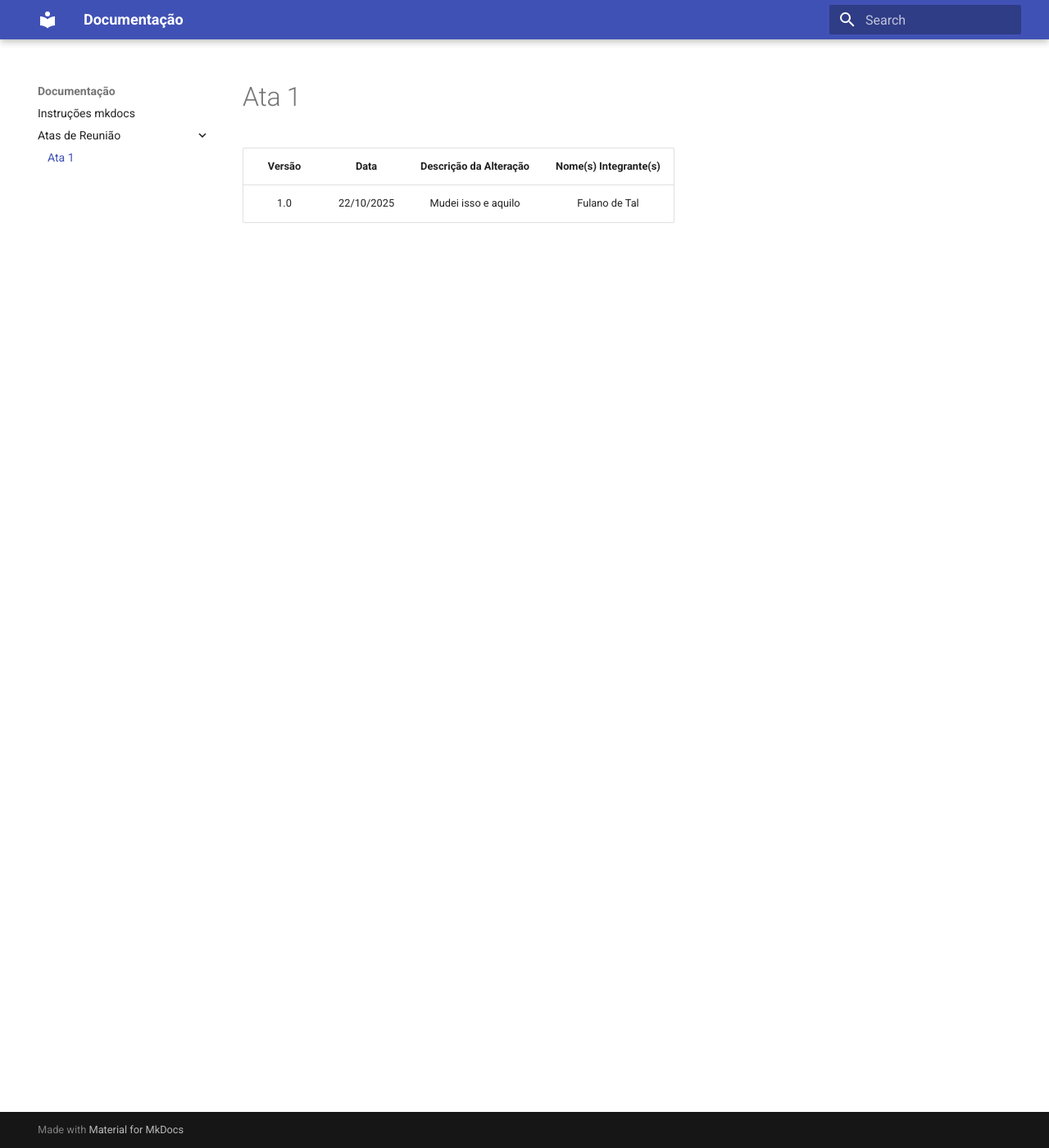
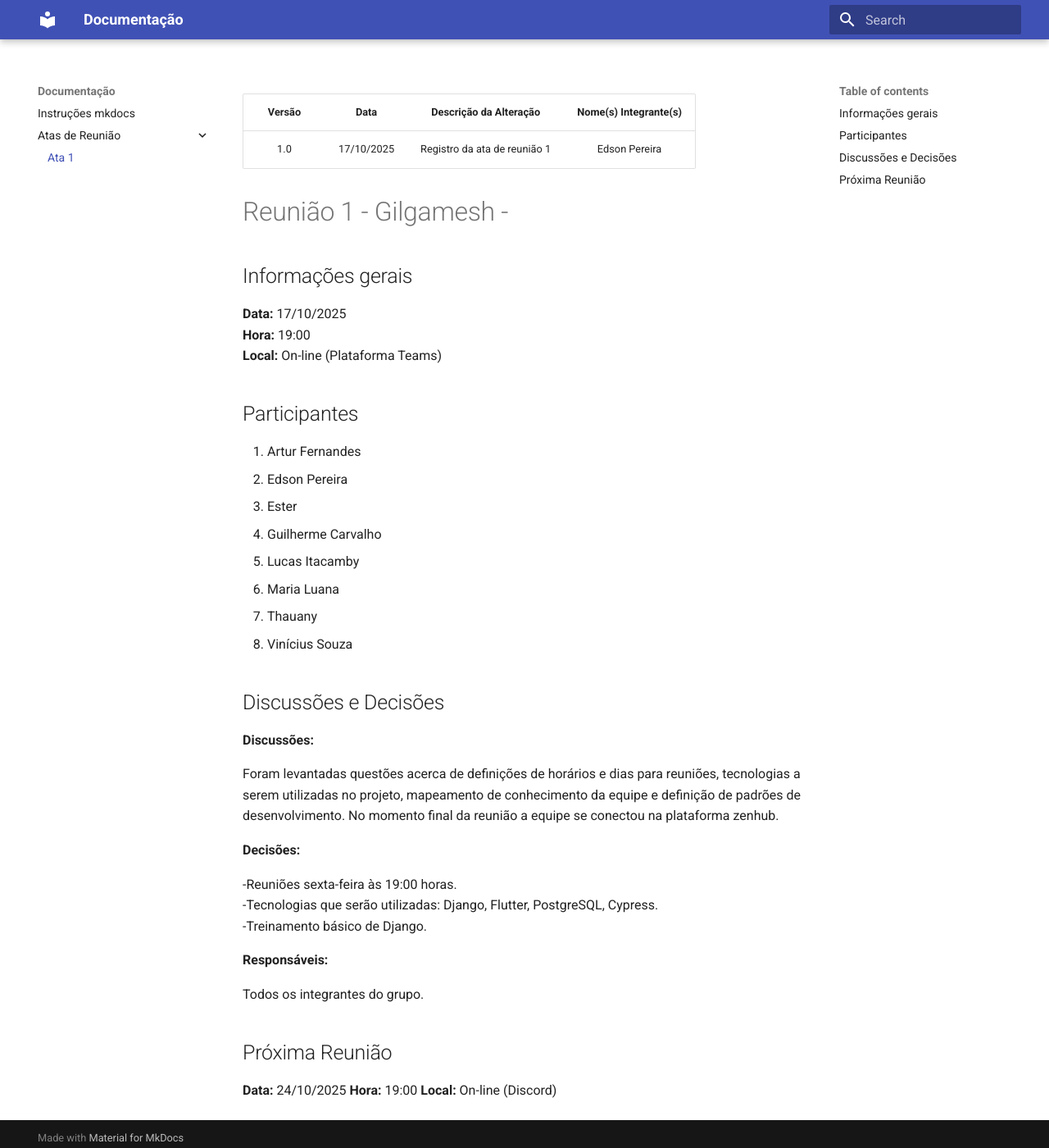
Before and after one commit to FGA0138-MDS-Ajax/2025.2-Gilgamesh, an MkDocs documentation site: the page built from docs/atas-reuniao/ata-reuniao-1.md, in a window 1280 px wide and 1400 px high. Shown: the whole window at 82% size. Built offline with MkDocs 1.6.1 and Material for MkDocs 9.7.7, drawn with Linux system fonts in a browser that asks for light colours.

Commit message:
Ata de reunião 1
Ata da primeria reunião.

```diff
--- a/docs/atas-reuniao/ata-reuniao-1.md
+++ b/docs/atas-reuniao/ata-reuniao-1.md
@@ -1,3 +1,41 @@
 | Versão | Data | Descrição da Alteração | Nome(s) Integrante(s) |
 | :----: | :--: | :--------------------: | :-------------------: |
-| 1.0 | 22/10/2025 | Mudei isso e aquilo | Fulano de Tal |
+| 1.0 | 17/10/2025 | Registro da ata de reunião 1 | Edson Pereira |
+
+# Reunião 1 - Gilgamesh -
+
+## Informações gerais
+**Data:** 17/10/2025 <br>
+**Hora:** 19:00 <br>
+**Local:** On-line (Plataforma Teams) <br>
+
+## Participantes
+1. Artur Fernandes
+2. Edson Pereira
+3. Ester
+4. Guilherme Carvalho
+5. Lucas Itacamby
+6. Maria Luana
+7. Thauany
+8. Vinícius Souza
+
+## Discussões e Decisões
+
+**Discussões:**
+
+Foram levantadas questões acerca de definições de horários e dias para reuniões, tecnologias a serem utilizadas no projeto, mapeamento de conhecimento da equipe e definição de padrões de desenvolvimento. No momento final da reunião a equipe se conectou na plataforma zenhub.
+
+**Decisões:**
+
+-Reuniões sexta-feira às 19:00 horas.<br>
+-Tecnologias que serão utilizadas: Django, Flutter, PostgreSQL, Cypress.<br>
+-Treinamento básico de Django.<br>
+
+**Responsáveis:**
+
+Todos os integrantes do grupo.
+
+## Próxima Reunião
+**Data:** 24/10/2025
+**Hora:** 19:00
+**Local:** On-line (Discord)
```
